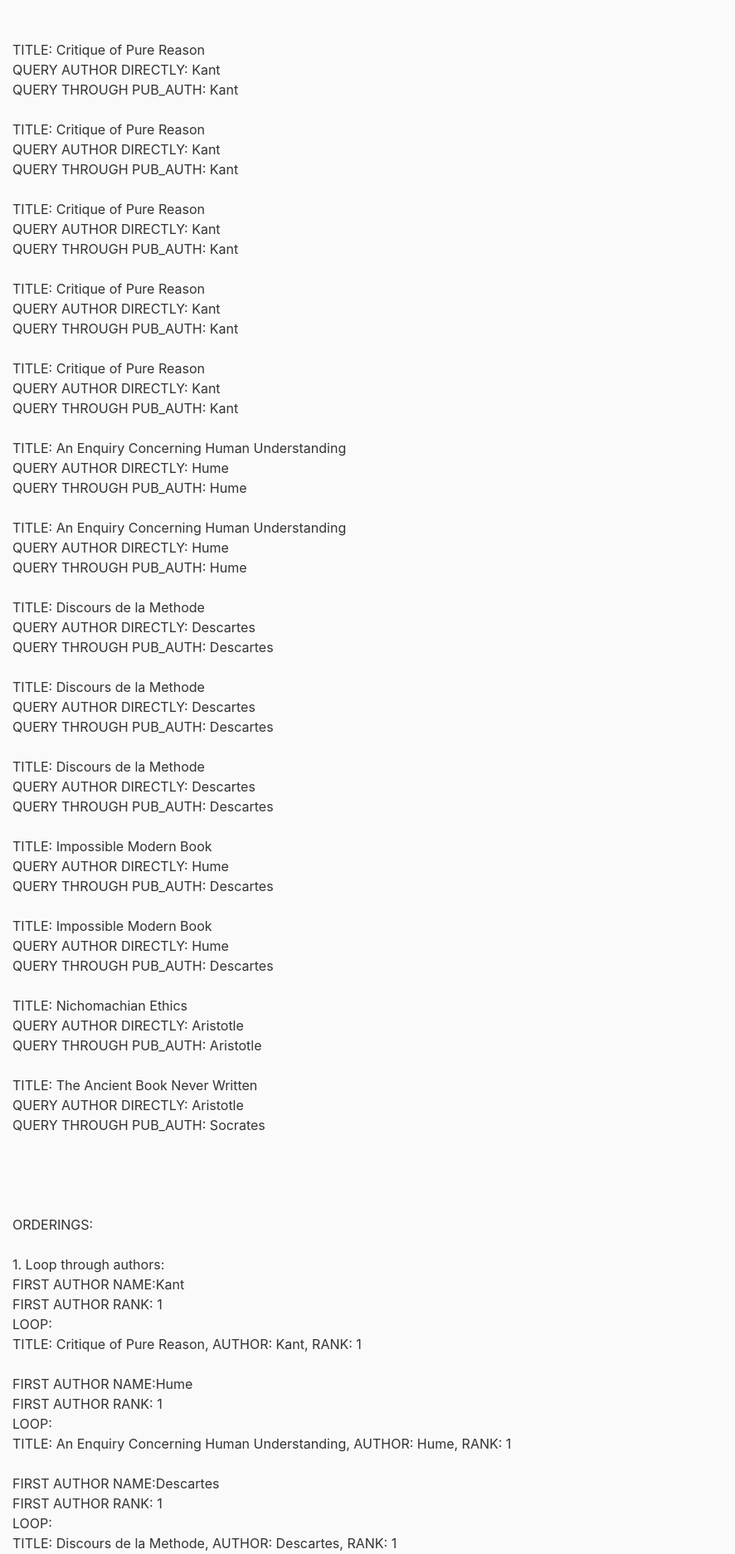
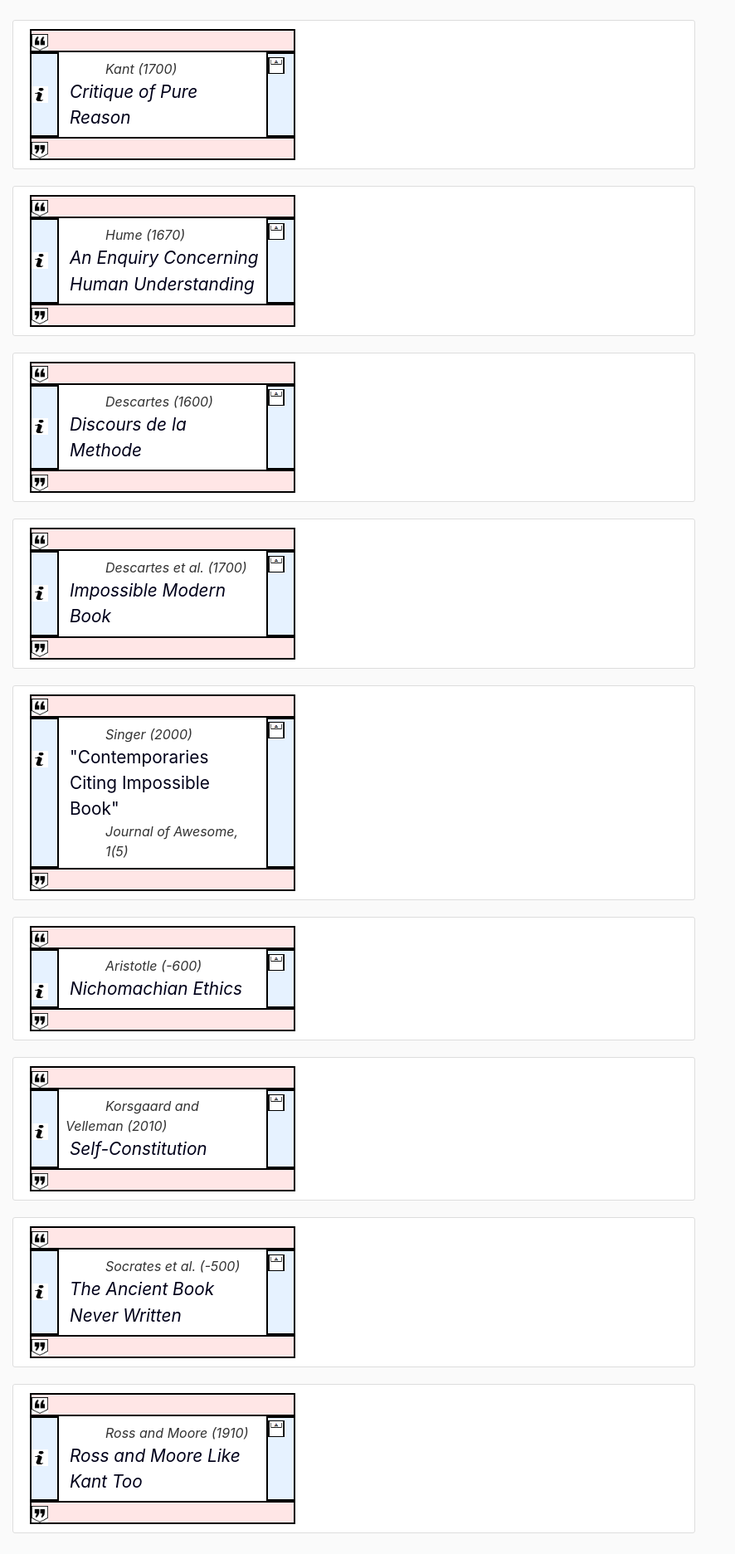
Before and after one commit to GCoding83/MyLinks, a Django app: page / in a window 1280 px wide. Shown: the part 56-1929 px from the top of the page at 83% size, without its empty margins (0-886 px from the left). After the commit the page ends 1904 px from the top, so only its background shows below. Run offline with Django 3.2, Linux system fonts and the light colour scheme; data comes from the database, SQL or seed files in the repository; both versions use the stored data as it was after the commit; some libraries are stand-ins or nearby versions.

Commit message:
I made additional esthetic changes.

```diff
--- a/mainapp/templates/mainapp/mainapp-home.html
+++ b/mainapp/templates/mainapp/mainapp-home.html
@@ -174,48 +174,10 @@ TRYING WITH CITER AND CITED_PUBS.ALL:
 		TITLE: {{ citer.cited_pub.title }}<br>
 		QUERY AUTHOR DIRECTLY: {{ citer.cited_pub.author.first.last_name }} <br>
 		QUERY THROUGH PUB_AUTH: {{ citer.cited_pub.publication_authors.first.author.last_name }}<br>
-		<!-- NEW BIT:
+		NEW BIT:
 		{% for object in citer.cited_pub.publication_authors.all %}
 			{{ object.author.first.author_rank }}
-		{% endfor %}<br> -->
-	{% endfor %}
-{% endfor %}
-<br>
-<br>
-<br>
-<br>
-ORDERINGS:<br><br>
-
-
-1. Loop through authors:<br>
-{% for publication in publications %}
-	FIRST AUTHOR NAME:{{ publication.publication_authors.first.author.last_name }}<br>
-	FIRST AUTHOR RANK: {{ publication.publication_authors.first.author_rank }}<br>
-	LOOP:<br>
-	{% for pubauth in publication.publication_authors.all %}
-		TITLE: {{ pubauth.publication.title }},
-		AUTHOR: {{ pubauth.author.last_name }},
-		RANK: {{ pubauth.author_rank }}<br>
-	{% endfor %}<br>
-{% endfor %}
-
-<br><br>
-
-{% for author in authors %}
-	{{ author.publication_authors.all.author_rank }}
-{% endfor %}
-<br><br>
-
-TRYING WITH CITER AND CITED_PUBS.ALL:
-{% for publication in publications.all %}
-	{% for citer in publication.cited_pubs.all %}<br>
-		TITLE: {{ citer.cited_pub.title }}<br>
-		QUERY AUTHOR DIRECTLY: {{ citer.cited_pub.author.first.last_name }} <br>
-		QUERY THROUGH PUB_AUTH: {{ citer.cited_pub.publication_authors.first.author.last_name }}<br>
-		<!-- NEW BIT:
-		{% for object in citer.cited_pub.publication_authors.all %}
-			{{ object.author.first.author_rank }}
-		{% endfor %}<br> -->
+		{% endfor %}<br>
 	{% endfor %}
 {% endfor %}
 <br>
@@ -225,21 +187,21 @@ TRYING WITH CITER AND CITED_PUBS.ALL:
 ORDERINGS:<br><br>
 
 1. Loop through authors:<br>
-<!--
+ --><!--
 {% for author in authors %}
 	{{ author.last_name }}
 {% endfor %}
 -->
-Ross, Moore, Singer, Aristotle, Plato, Socrates, Wittgenstein, Frege, Russell, Locke, Hume, Kant, Descartes, Korsgaard, Velleman<br><br>
+<!-- Ross, Moore, Singer, Aristotle, Plato, Socrates, Wittgenstein, Frege, Russell, Locke, Hume, Kant, Descartes, Korsgaard, Velleman<br><br>
 
 
-2. Loop through publications:<br>
+2. Loop through publications:<br> -->
 <!--
 {% for publication in publications %}
 	{{ publication.title }}
 {% endfor %}
  -->
-Critique of Pure Reason (Kant),<br>
+<!-- Critique of Pure Reason (Kant),<br>
 An Enquiry Concerning Human Understanding (Hume),<br>
 Discours de la Methode (Descartes), <br>
 Impossible Modern Book (Hume, Kant, Descartes),<br>
@@ -272,14 +234,14 @@ Plato in The Ancient Book Never Written<br>
 Aristotle in The Ancient Book Never Written<br>
 -------PERSO: It naturally sorts first by publication (position in my publication table) and then by position in the the PublicationAuthor inline table. However, since I added a Meta class for the PublicationAuthor table, it now also orders first by publication, and then by author_rank.<br><br>
 
-4. Loop through publication_authors VIA AUTHORS:<br>
+4. Loop through publication_authors VIA AUTHORS:<br> -->
 
 <!-- {% for author in authors %}
 	{% for pubauth in author.publication_authors.all %}
 		{{ pubauth }}<br>
 	{% endfor %}
 {% endfor %} -->
-Peter Singer in Contemporaries Citing Impossible Book<br>
+<!-- Peter Singer in Contemporaries Citing Impossible Book<br>
 Aristotle in Nichomachian Ethics<br>
 Aristotle in The Ancient Book Never Written<br>
 Plato in The Ancient Book Never Written<br>
@@ -300,14 +262,14 @@ David Velleman in Self-Constitution<br>
 {% endfor%}<br>
 ---PERSO: Naturally sorts exactly like when you loop through publication_authors VIA PUBLICATIONS (as in (3)). However, I added in my model a Meta class for it to sort first by publication, and then by author_rank.<br><br>
 
-6. Loop through publication citations:<br>
+6. Loop through publication citations:<br> -->
 <!-- {% for publication in publications %}
 	{{ publication.title }} cites:
 	{% for citation in publication.citation.all %}
 		{{ citation.title }}, <br>
 	{% endfor %}
 {% endfor %} -->
-Critique of Pure Reason cites:<br>
+<!-- Critique of Pure Reason cites:<br>
 	An Enquiry Concerning Human Understanding,
 	Discours de la Methode
 An Enquiry Concerning Human Understanding cites: <br>
@@ -352,7 +314,7 @@ THIS IS HOW YOU QUERY ALL THE AUTHORS OF A GIVEN CITED PUBLICATION:<br>
 <br>
 <br>
 <br>
-<br>
+<br> -->
 
 
 <!--
@@ -360,16 +322,16 @@ THIS IS HOW YOU QUERY ALL THE AUTHORS OF A GIVEN CITED PUBLICATION:<br>
 	{{ author.last_name }}
 {% endfor %}
 -->
-Ross, Moore, Singer, Aristotle, Plato, Socrates, Wittgenstein, Frege, Russell, Locke, Hume, Kant, Descartes, Korsgaard, Velleman<br><br>
+<!-- Ross, Moore, Singer, Aristotle, Plato, Socrates, Wittgenstein, Frege, Russell, Locke, Hume, Kant, Descartes, Korsgaard, Velleman<br><br>
 
 
-2. Loop through publications:<br>
+2. Loop through publications:<br> -->
 <!--
 {% for publication in publications %}
 	{{ publication.title }}
 {% endfor %}
  -->
-Critique of Pure Reason (Kant),<br>
+<!-- Critique of Pure Reason (Kant),<br>
 An Enquiry Concerning Human Understanding (Hume),<br>
 Discours de la Methode (Descartes), <br>
 Impossible Modern Book (Hume, Kant, Descartes),<br>
@@ -405,14 +367,14 @@ Aristotle in The Ancient Book Never Written<br>
 PERSO: Why am I getting "Plato, and Aristotle Socrates" for "Socrates et al" in the boxes below, whereas for Descartes et al, I am getting the correct order "Descartes, David Hume, and Kant"?<br><br>
 
 
-4. Loop through publication_authors VIA AUTHORS:<br>
+4. Loop through publication_authors VIA AUTHORS:<br> -->
 
 <!-- {% for author in authors %}
 	{% for pubauth in author.publication_authors.all %}
 		{{ pubauth }}<br>
 	{% endfor %}
 {% endfor %} -->
-Peter Singer in Contemporaries Citing Impossible Book<br>
+<!-- Peter Singer in Contemporaries Citing Impossible Book<br>
 Aristotle in Nichomachian Ethics<br>
 Aristotle in The Ancient Book Never Written<br>
 Plato in The Ancient Book Never Written<br>
@@ -433,14 +395,14 @@ David Velleman in Self-Constitution<br>
 {% endfor%}<br>
 ---PERSO: Naturally sorts exactly like when you loop through publication_authors VIA PUBLICATIONS (as in (3)). However, I added in my model a Meta class for it to sort first by publication, and then by author_rank.<br><br>
 
-6. Loop through publication citations:<br>
+6. Loop through publication citations:<br> -->
 <!-- {% for publication in publications %}
 	{{ publication.title }} cites:
 	{% for citation in publication.citation.all %}
 		{{ citation.title }}, <br>
 	{% endfor %}
 {% endfor %} -->
-Critique of Pure Reason cites:<br>
+<!-- Critique of Pure Reason cites:<br>
 	An Enquiry Concerning Human Understanding,
 	Discours de la Methode
 An Enquiry Concerning Human Understanding cites: <br>
@@ -463,9 +425,9 @@ The Ancient Book Never Written cites: <br>
 Ross and Moore Like Kant Too cites: <br>
 	Critique of Pure Reason,
 	Impossible Modern Book
-----PERSO: Naturally sorts by publication order in my databse, and then again for the cited.<br><br>
+----PERSO: Naturally sorts by publication order in my databse, and then again for the cited.<br><br> -->
 
-<br>
+<!-- <br>
 <br>
 <br>
 <br>
@@ -485,11 +447,12 @@ THIS IS HOW YOU QUERY ALL THE AUTHORS OF A GIVEN CITED PUBLICATION:<br>
 <br>
 <br>
 <br>
-<br>
+<br> -->
 
 
 
 <!-- Real code -->
+
 {% for publication in publications %}
 <article class="media content-section">
 	<div class="media-body">
@@ -508,7 +471,7 @@ THIS IS HOW YOU QUERY ALL THE AUTHORS OF A GIVEN CITED PUBLICATION:<br>
 
 			<!-- Box top when open -->
 			<div class="top-box-open">
-				<p class="open-header">
+				<p class="open-header top-center-author">
 					<!-- Cite first author's last name -->
 					<a href="#">{{ publication.publication_authors.first.author.last_name }}</a>						<!-- Then, if there are 2 authors, cite both -->
 					{% if publication.publication_authors.all.count == 2 %}and <a href='#'>{{ publication.publication_authors.last.author.last_name }}</a>
@@ -523,7 +486,7 @@ THIS IS HOW YOU QUERY ALL THE AUTHORS OF A GIVEN CITED PUBLICATION:<br>
 				<p class='flex-container'>
 					<!-- For each citer_pub that cites the cited_pub (i.e. our publication) -->
 		 			{% for citer in publication.cited_pubs.all %}
-						<div class="top-nested-citations">
+						<span class="top-nested-citations">
 							<!-- Cite first author's last name -->
 							 {{ citer.citer_pub.publication_authors.first.author.last_name }}
 							 <!-- Then, if there are 2 authors, cite both -->
@@ -535,16 +498,16 @@ THIS IS HOW YOU QUERY ALL THE AUTHORS OF A GIVEN CITED PUBLICATION:<br>
 							 {% endif %}
 							 <!-- Year of publication -->
 							 ({{ citer.citer_pub.year }});
-						</div>
-						<div id="{{ citer.id }}" class="citation-description"><br>
+						</span>
+						<span id="{{ citer.id }}" class="citation-description"><br>
 							<img class="top-info-image" src="{% static "../media/site_pics/logos/Info logo.png" %}" alt="Details" height='15' width='15'>
 
 							<img src="{% static "../media/site_pics/logos/Abstract logo.png" %}" alt="Abstract" height='15' width='15' class="top-abstract-image">
 
-							<p>
+							<span>
 							{{ citer.description }}
-							</p>
-						</div>
+							</span>
+						</span><br>
 					{% endfor %}
 				</p>
 			</div>
@@ -900,7 +863,7 @@ THIS IS HOW YOU QUERY ALL THE AUTHORS OF A GIVEN CITED PUBLICATION:<br>
 
 			<!-- The top part where the user clicks to get all the citations -->
 			<div class="bottom-box-open">
-				<p class="open-header">
+				<p class="open-header bottom-center-author">
 					<!-- Cite first author's last name -->
 					<a href="#">{{ publication.publication_authors.first.author.last_name }}</a>	<!-- Then, if there are 2 authors, cite both -->
 					{% if publication.publication_authors.all.count == 2 %}and <a href='#'>{{ publication.publication_authors.last.author.last_name }}</a>
@@ -913,7 +876,7 @@ THIS IS HOW YOU QUERY ALL THE AUTHORS OF A GIVEN CITED PUBLICATION:<br>
 				<p class='flex-container'>
 					<!-- For each cited_pub cited by the citer_pub (i.e. our publication) -->
 		 			{% for cited in publication.citer_pubs.all %}
-						<div class="bottom-nested-citations">
+						<span class="bottom-nested-citations">
 						<!-- Cite first author's last name -->
 						 {{ cited.cited_pub.publication_authors.first.author.last_name }}
 						 <!-- Then, if there are 2 authors, cite both -->
@@ -925,15 +888,15 @@ THIS IS HOW YOU QUERY ALL THE AUTHORS OF A GIVEN CITED PUBLICATION:<br>
 						 {% endif %}
 						 <!-- Year of publication -->
 						 ({{ cited.cited_pub.year }});
-						</div>
-						<div id="{{ cited.id }}" class="citation-description"><br>
+						</span>
+						<span id="{{ cited.id }}" class="citation-description"><br>
 							<img class="bottom-info-image" src="{% static "../media/site_pics/logos/Info logo.png" %}" alt="Details" height='15' width='15'>
 
 							<img src="{% static "../media/site_pics/logos/Abstract logo.png" %}" alt="Abstract" height='15' width='15' class="bottom-abstract-image">
-							<p>
+							<span>
 								{{ cited.description }}
-							</p>
-						</div>
+							</span>
+						</span><br>
 					{% endfor %}
 				</p>
 			</div>
```
Also changed, not shown: mainapp/static/mainapp/main.css (+53 -26 lines), db.sqlite3, mainapp/static/mainapp/jquery.js.
